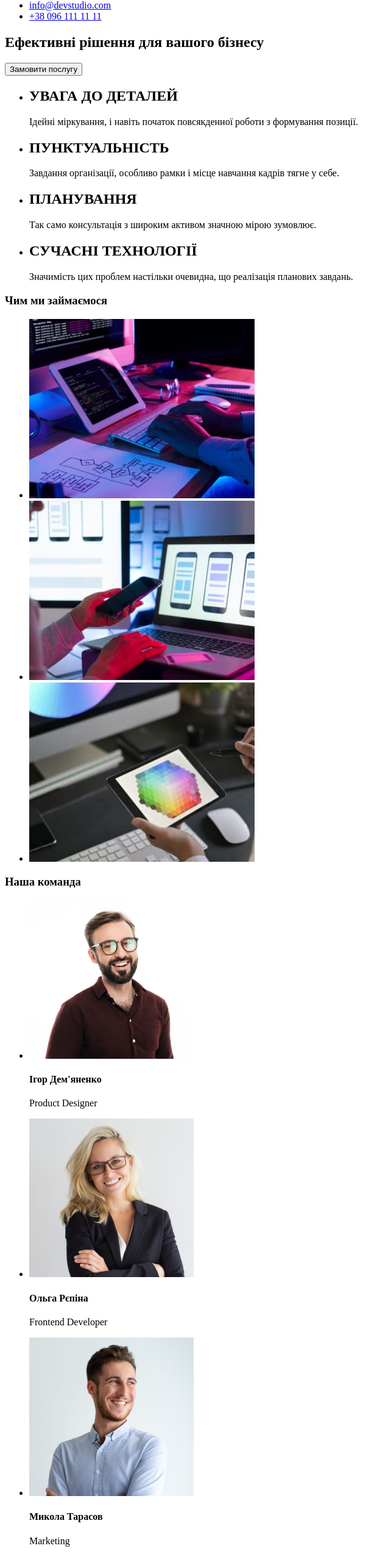
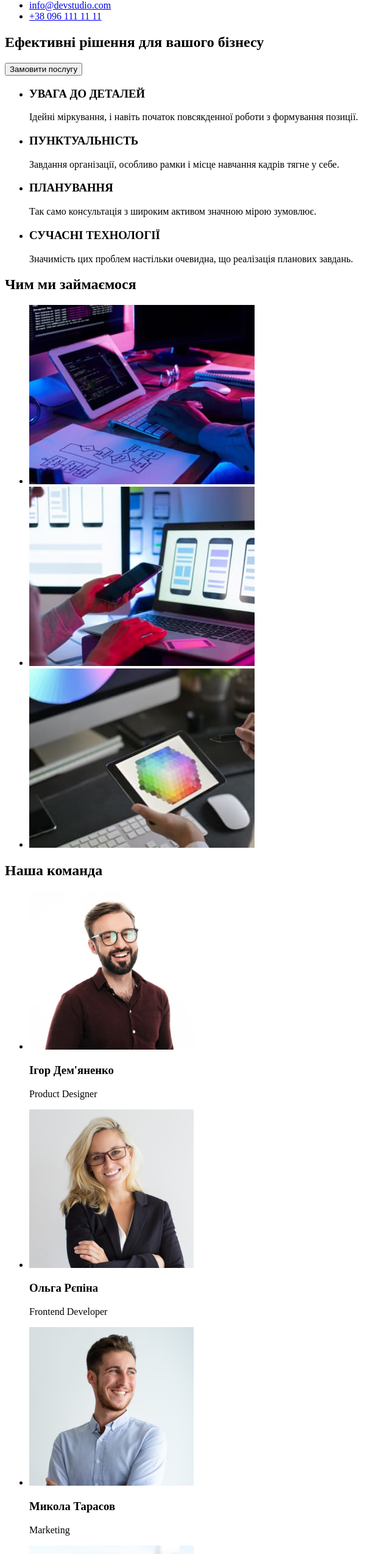
Before and after one commit to ChornyiYevhenii/goit-markup-hw-01-1, a plain HTML site: page index.html in a window 1280 px wide. Shown: the part 112-2660 px from the top of the page at 61% size, without its empty margins (0-642 px from the left). Drawn offline with Linux system fonts and the light colour scheme.

Commit message:
Add files via upload

```diff
--- a/index.html
+++ b/index.html
@@ -22,34 +22,33 @@
     </ul>
    </header>
     <main>
-    <div>
     <section>
         <h1 class="full">Ефективні рішення для вашого бізнесу</h1>
         <button type="button">Замовити послугу</button>
         </section>
-        </div>
         <section>
+            <h2 hidden>особливості</h2>
             <ul>
                 <li>
-                <h2>УВАГА ДО ДЕТАЛЕЙ</h2>
+                <h3>УВАГА ДО ДЕТАЛЕЙ</h3>
                 <p>Ідейні міркування, і навіть початок повсякденної роботи з формування позиції.</p>
                 </li>
                 <li>
-                    <h2>ПУНКТУАЛЬНІСТЬ</h2>
+                    <h3>ПУНКТУАЛЬНІСТЬ</h3>
                     <p>Завдання організації, особливо рамки і місце навчання кадрів тягне у себе.</p>
                 </li>
                 <li>
-                    <h2>ПЛАНУВАННЯ</h2>
+                    <h3>ПЛАНУВАННЯ</h3>
                     <p>Так само консультація з широким активом значною мірою зумовлює.</p>
                 </li>
                 <li>
-                    <h2>СУЧАСНІ ТЕХНОЛОГІЇ</h2>
+                    <h3>СУЧАСНІ ТЕХНОЛОГІЇ</h3>
                     <p>Значимість цих проблем настільки очевидна, що реалізація планових завдань.</p>
                 </li>
             </ul>
         </section>
         <section>
-            <h3>Чим ми займаємося</h3>
+            <h2>Чим ми займаємося</h2>
             <ul>
                 <li><img src="./images/img.jpg" alt="чоловічі руки пишуть код" width="370" height="294"></li>
                 <li><img src="./images/img(1).jpg" alt="жіночі руки тримають телефон" width="370" height="294"></li>
@@ -57,27 +56,27 @@
             </ul>
         </section>
         <section>
-            <h3>Наша команда</h3>
+            <h2>Наша команда</h2>
             <ul>
                 <li>
                     <img src="./images/imgw.jpg" alt="світловолосий чоловік в окулярах та червоній сорочці" width="270" height="260">
-                    <h4>Ігор Дем'яненко</h4>
-                    <p>Product Designer</p>
+                    <h3>Ігор Дем'яненко</h3>
+                    <p lang="en">Product Designer</p>
                 </li>
                 <li>
                     <img src="./images/img(1w).jpg" alt="світловолоса жінка в окулярах та чорному жакеті" width="270" height="260">
-                    <h4>Ольга Рєпіна</h4>
-                    <p>Frontend Developer</p>
+                    <h3>Ольга Рєпіна</h3>
+                    <p lang="en">Frontend Developer</p>
                 </li>
                 <li>
                     <img src="./images/img(2w).jpg" alt="світловолосий чоловік в білій сорочці" width="270" height="260">
-                    <h4>Микола Тарасов</h4>
-                    <p>Marketing</p>
+                    <h3>Микола Тарасов</h3>
+                    <p lang="en">Marketing</p>
                 </li>
                 <li>
                     <img src="./images/img(3w).jpg" alt="темноволосий чоловік в окулярах та чорній сорочці" width="270" height="260">
-                    <h4>Михайло Єрмаков</h4>
-                    <p>UI Designer</p>
+                    <h3>Михайло Єрмаков</h3>
+                    <p lang="en">UI Designer</p>
                 </li>
             </ul>
         </section>
```
